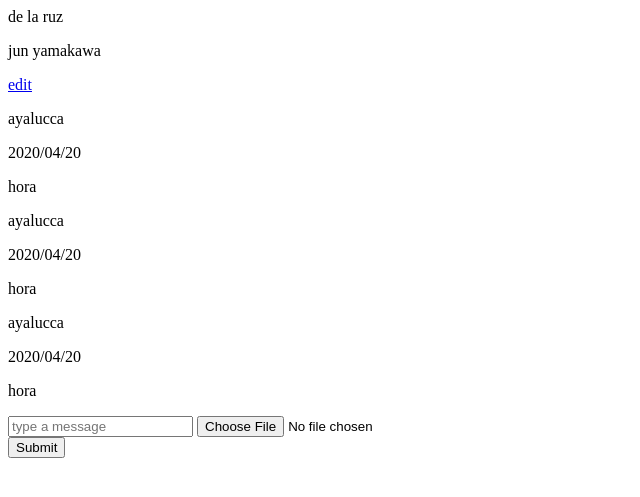
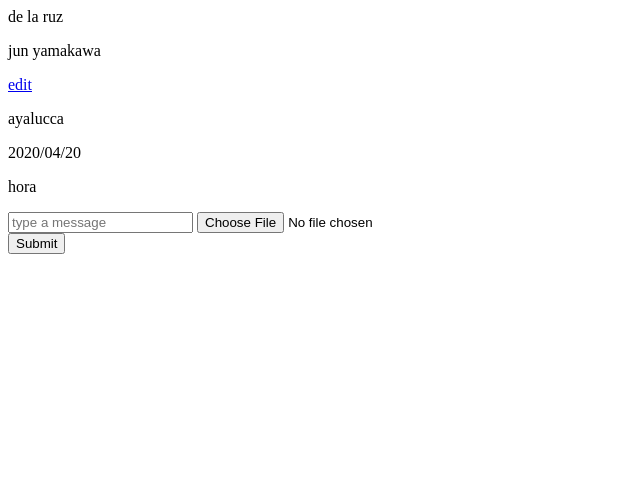
Before and after one commit to junyamakawa/chat-space, a Rails app: template app/views/messages/_main_chat.html.haml in a window 1280 px wide. Shown: the top 497 px of the page, without its empty margins (0-640 px from the left). Run offline with Rails 7, Linux system fonts and the light colour scheme; the template is opened without the code that fills it, so the values that code supplies are empty; some libraries are stand-ins or nearby versions.

Commit message:
Update _main_chat.html.haml

```diff
--- a/app/views/messages/_main_chat.html.haml
+++ b/app/views/messages/_main_chat.html.haml
@@ -15,23 +15,6 @@
       .main-chat__messages__message__text
         %p.message hora
 
-
-    .main-chat__messages__message
-      .main-chat__messages__message_upper-info
-        %p.group-members-name ayalucca
-        %p.timestamp 2020/04/20
-      .main-chat__messages__message__text
-        %p.message hora
-
-
-    .main-chat__messages__message
-      .main-chat__messages__message_upper-info
-        %p.group-members-name ayalucca
-        %p.timestamp 2020/04/20
-      .main-chat__messages__message__text
-        %p.message hora
-
-
   .main-chat__form
     %form.new-message
       .input-box
```
